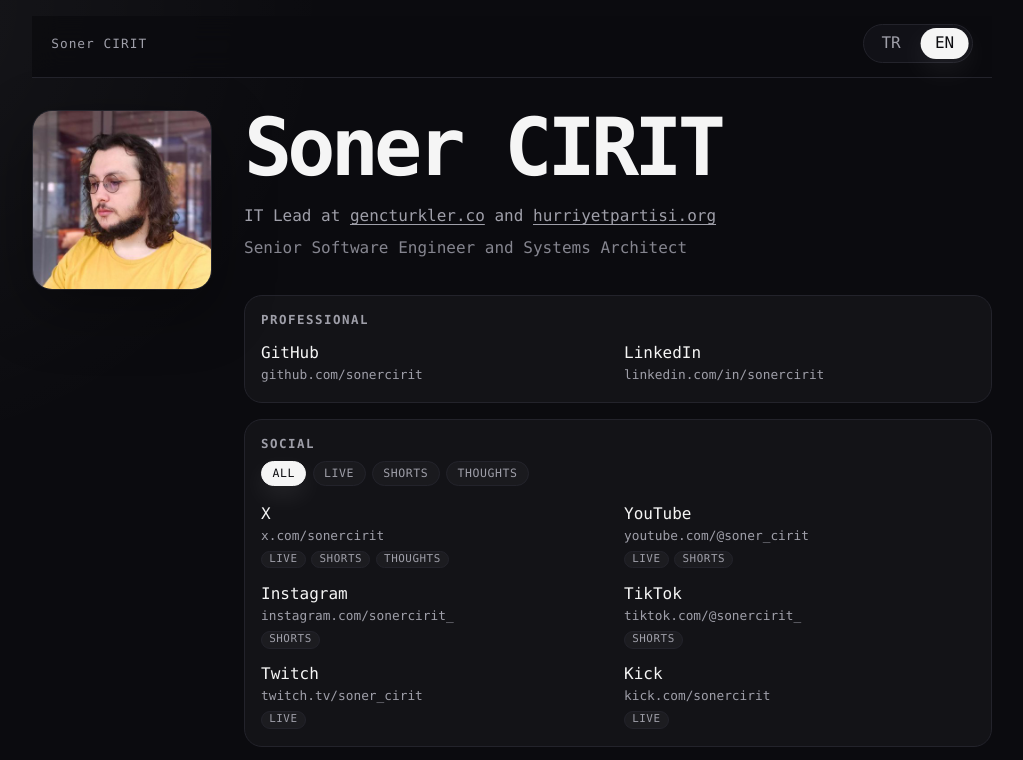
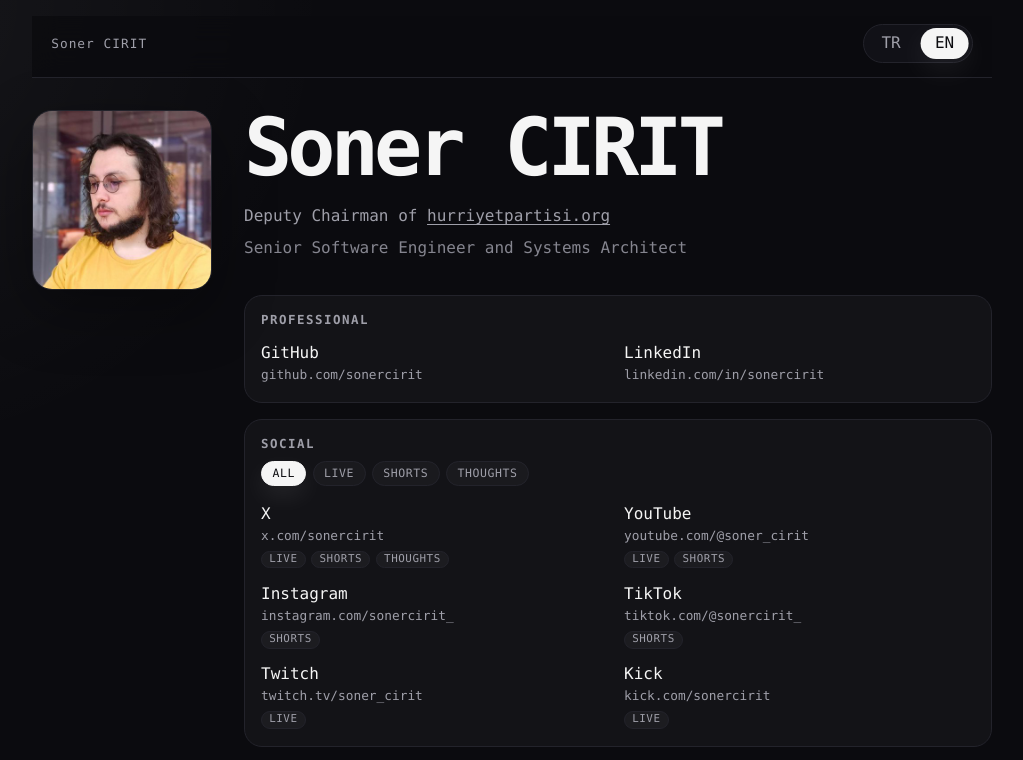
Before and after one commit to sonercirit/sonercirit, a plain HTML site: page en.html in a window 1280 px wide. Shown: the top 760 px of the page, without its empty margins (128-1151 px from the left). Drawn offline with Linux system fonts and the light colour scheme.

Commit message:
Update bio to Hürriyet Partisi Genel Başkan Yardımcısı
- Drop gencturkler.co link and bioMiddle copy
- EN: Deputy Chairman of hurriyetpartisi.org

```diff
--- a/en.html
+++ b/en.html
@@ -7,12 +7,12 @@
     <title>Soner CIRIT</title>
     <meta
       name="description"
-      content="IT Lead at gencturkler.co and hurriyetpartisi.org | Senior Software Engineer and Systems Architect"
+      content="Deputy Chairman of hurriyetpartisi.org | Senior Software Engineer and Systems Architect"
     />
     <meta property="og:title" content="Soner CIRIT" />
     <meta
       property="og:description"
-      content="IT Lead at gencturkler.co and hurriyetpartisi.org | Senior Software Engineer and Systems Architect"
+      content="Deputy Chairman of hurriyetpartisi.org | Senior Software Engineer and Systems Architect"
     />
     <meta property="og:type" content="website" />
     <meta property="og:url" content="https://sonercir.it/en.html" />
@@ -29,7 +29,7 @@
     <meta name="twitter:title" content="Soner CIRIT" />
     <meta
       name="twitter:description"
-      content="IT Lead at gencturkler.co and hurriyetpartisi.org | Senior Software Engineer and Systems Architect"
+      content="Deputy Chairman of hurriyetpartisi.org | Senior Software Engineer and Systems Architect"
     />
     <meta name="twitter:image" content="https://sonercir.it/assets/profile.jpg" />
     <meta name="twitter:image:alt" content="Soner CIRIT" />
@@ -55,7 +55,7 @@
           <h1 class="name">Soner CIRIT</h1>
 
           <p class="bio">
-            <span data-i18n="bioPrefix">IT Lead at </span><a href="https://gencturkler.co" target="_blank" rel="noopener noreferrer">gencturkler.co</a><span data-i18n="bioMiddle"> and </span><a href="https://hurriyetpartisi.org" target="_blank" rel="noopener noreferrer">hurriyetpartisi.org</a><span data-i18n="bioSuffix"></span>
+            <span data-i18n="bioPrefix">Deputy Chairman of </span><a href="https://hurriyetpartisi.org" target="_blank" rel="noopener noreferrer">hurriyetpartisi.org</a><span data-i18n="bioSuffix"></span>
           </p>
 
           <p class="bio bio-subline">
--- a/site.js
+++ b/site.js
@@ -4,11 +4,10 @@
       htmlLang: 'tr',
       pageTitle: 'Soner CIRIT',
       description:
-        'gencturkler.co ve hurriyetpartisi.org BT Lideri | Kıdemli Yazılım Mühendisi ve Sistem Mimarı',
+        'hurriyetpartisi.org Genel Başkan Yardımcısı | Kıdemli Yazılım Mühendisi ve Sistem Mimarı',
       switcherLabel: 'Dil değiştirici',
       bioPrefix: '',
-      bioMiddle: ' ve ',
-      bioSuffix: ' BT Lideri',
+      bioSuffix: ' Genel Başkan Yardımcısı',
       roleLine: 'Kıdemli Yazılım Mühendisi ve Sistem Mimarı',
       social: 'SOSYAL',
       professional: 'PROFESYONEL',
@@ -25,10 +24,9 @@
       htmlLang: 'en',
       pageTitle: 'Soner CIRIT',
       description:
-        'IT Lead at gencturkler.co and hurriyetpartisi.org | Senior Software Engineer and Systems Architect',
+        'Deputy Chairman of hurriyetpartisi.org | Senior Software Engineer and Systems Architect',
       switcherLabel: 'Language switcher',
-      bioPrefix: 'IT Lead at ',
-      bioMiddle: ' and ',
+      bioPrefix: 'Deputy Chairman of ',
       bioSuffix: '',
       roleLine: 'Senior Software Engineer and Systems Architect',
       social: 'SOCIAL',
```
Also changed, not shown: index.html (+4 -4 lines).
